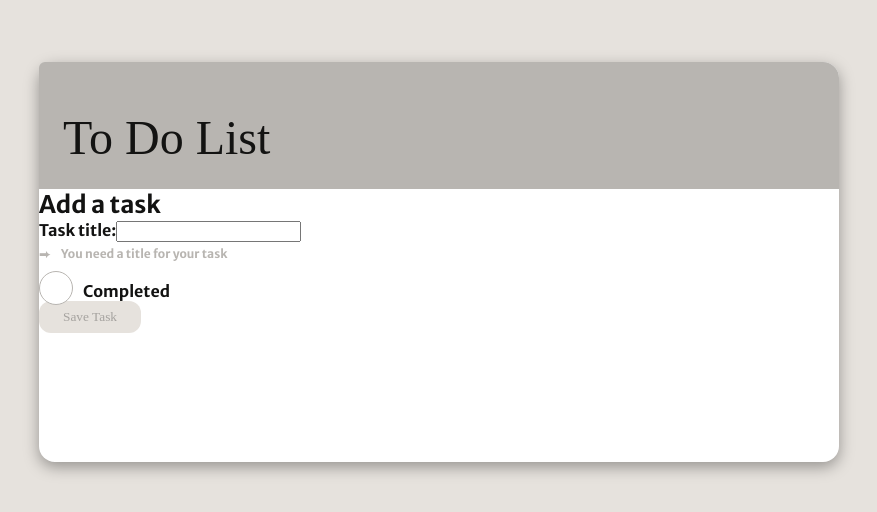
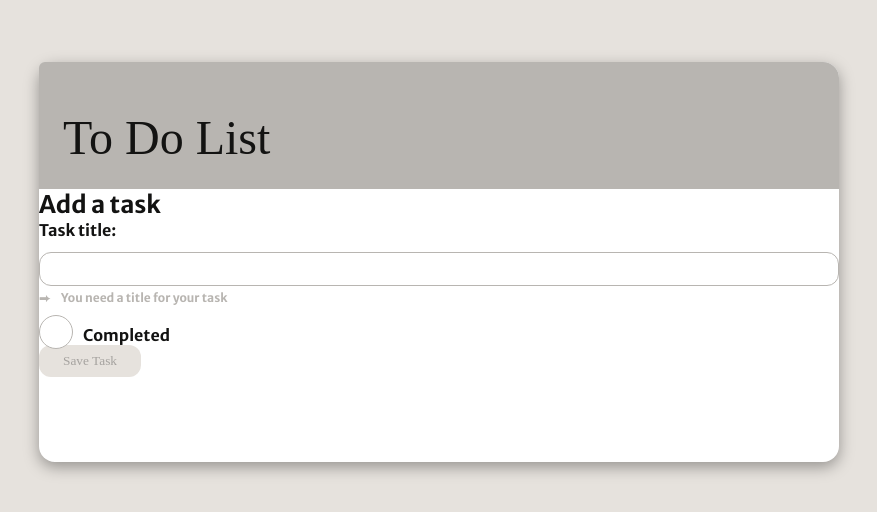
Before and after one commit to nizi1988/todo-list-angular, an Angular app: page /tasks/create in a window 1280 px wide. Shown: the part 138-650 px from the top of the page, without its empty margins (201-1078 px from the left). Built offline with nearby package versions, Linux system fonts and the light colour scheme; a web font is replaced by a local one.

Commit message:
input: styling

```diff
--- a/src/app/components/form/input/input.component.scss
+++ b/src/app/components/form/input/input.component.scss
@@ -0,0 +1,27 @@
+label {
+  display: flex;
+  flex-direction: column;
+  width: 100%;
+
+  span {
+    display: block;
+    font-weight: 600;
+    font-size: 16px;
+    margin-bottom: 12px;
+  }
+}
+
+.input {
+  border-radius: var(--border-radius);
+  border: 1px solid var(--primary-color-darken);
+  line-height: 32px;
+  font-family: "Merriweather Sans", sans-serif;
+  padding: 0 24px;
+  transition: all 0.2s ease-in-out;
+
+    &:focus {
+      outline: none;
+      background-color: var(--primary-color);
+    }
+
+}
```
